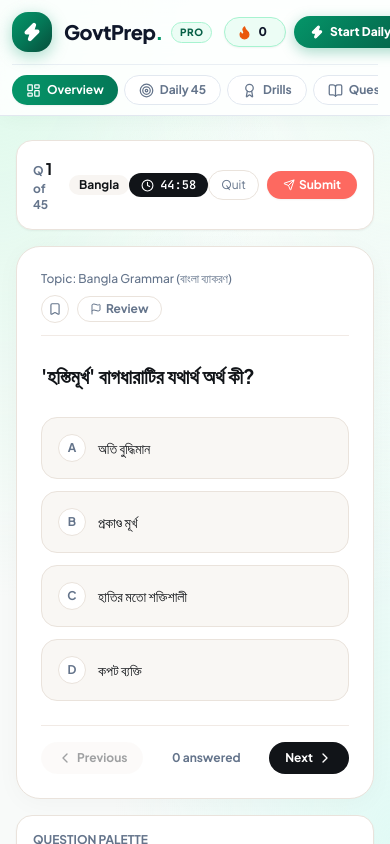
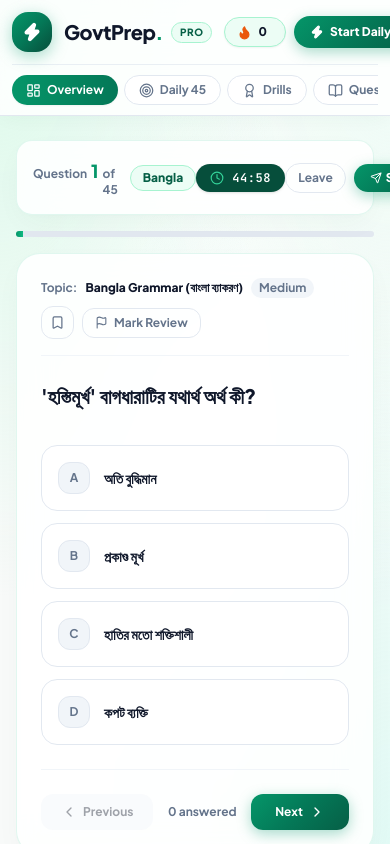
Before and after one commit to Shahriarshihab5/Govt-Job-Prep, a React (Vite) app: page / in a window 390 px wide. Both pictures are taken after a click on the button "Start Daily 45". Shown: the top 844 px of the page. Built offline with nearby package versions, Linux system fonts and the light colour scheme.

Commit message:
feat: complete mobile-friendly exam view with luxury emerald green UI

```diff
--- a/src/components/ExamEngineView.tsx
+++ b/src/components/ExamEngineView.tsx
@@ -9,7 +9,11 @@ import {
   XCircle,
   HelpCircle,
   Flag,
-  RotateCcw
+  RotateCcw,
+  Sparkles,
+  ArrowRight,
+  ShieldCheck,
+  Award
 } from 'lucide-react';
 import confetti from 'canvas-confetti';
 import { Question, ExamSession, QuestionAttempt } from '../types';
@@ -101,7 +105,10 @@ export const ExamEngineView: React.FC<ExamEngineViewProps> = ({
   const handleSubmitExam = () => {
     if (isSubmitted) return;
 
-    const confirmSubmit = window.confirm('Ready to submit your examination answers?');
+    const answeredCount = Object.keys(selectedAnswers).length;
+    const confirmSubmit = window.confirm(
+      `You answered ${answeredCount} of ${questions.length} questions. Finalize and submit?`
+    );
     if (!confirmSubmit && secondsRemaining > 0) return;
 
     let correctCount = 0;
@@ -192,8 +199,8 @@ export const ExamEngineView: React.FC<ExamEngineViewProps> = ({
 
     if (accuracy >= 60) {
       confetti({
-        particleCount: 80,
-        spread: 70,
+        particleCount: 90,
+        spread: 80,
         origin: { y: 0.6 }
       });
     }
@@ -205,54 +212,73 @@ export const ExamEngineView: React.FC<ExamEngineViewProps> = ({
     return `${mins.toString().padStart(2, '0')}:${secs.toString().padStart(2, '0')}`;
   };
 
+  const progressPct = Math.round(((currentIndex + 1) / questions.length) * 100);
+
   if (isSubmitted && submittedSession) {
     return (
       <div className="max-w-4xl mx-auto space-y-6">
-        {/* Results Header Card */}
-        <div className="bg-white border border-[#EAE3DC] rounded-3xl p-6 sm:p-8 shadow-[0_4px_24px_rgba(0,0,0,0.03)] text-center space-y-4">
-          <span className="text-xs font-bold uppercase px-3 py-1 rounded-full bg-[#10B981]/15 text-[#10B981]">
-            Official Evaluation Complete
-          </span>
-          <h1 className="text-3xl sm:text-4xl font-extrabold text-[#111418]">
-            Exam Score: {submittedSession.score} / {questions.length}
+        {/* Results Card with Emerald Theme */}
+        <div className="premium-card rounded-3xl p-6 sm:p-10 text-center space-y-5 border-emerald-500/20 shadow-xl">
+          <div className="inline-flex items-center space-x-2 px-4 py-1.5 rounded-full bg-[#ECFDF5] border border-[#A7F3D0] text-xs font-black text-[#065F46] uppercase">
+            <Award size={15} className="text-[#059669]" />
+            <span>Official Examination Evaluation</span>
+          </div>
+
+          <h1 className="text-3xl sm:text-5xl font-black text-[#0F172A] tracking-tight">
+            Net Score: <span className="text-[#059669]">{submittedSession.score}</span> <span className="text-xl sm:text-2xl text-[#64748B]">/ {questions.length}</span>
           </h1>
-          <p className="text-xs text-[#64748B]">
-            Accuracy: {submittedSession.accuracy}% • Time: {formatTime(submittedSession.durationSeconds)} • Negative marking: -{settings.negativeMarkValue} per error
+
+          <p className="text-xs sm:text-sm text-[#64748B] max-w-lg mx-auto">
+            {submittedSession.accuracy >= 70
+              ? '🎉 Outstanding work! Your score meets the BCS Preliminary qualification target.'
+              : 'Keep practicing! Incorrect questions have been scheduled into your Spaced Revision Queue.'}
           </p>
 
-          {/* KPI grid */}
+          {/* 4 Score Badges */}
           <div className="grid grid-cols-2 sm:grid-cols-4 gap-3 pt-2">
-            <div className="bg-[#F8F5F2] p-4 rounded-2xl text-center">
-              <div className="text-xs text-[#64748B]">Correct</div>
-              <div className="text-2xl font-black text-[#10B981]">{submittedSession.rawCorrect}</div>
+            <div className="bg-[#F8FAF9] p-4 rounded-2xl border border-[#E2E8F0]">
+              <div className="text-xs text-[#64748B] font-bold uppercase">Correct</div>
+              <div className="text-2xl sm:text-3xl font-black text-[#059669] mt-1">{submittedSession.rawCorrect}</div>
+              <div className="text-[11px] text-[#64748B]">+1 per question</div>
             </div>
-            <div className="bg-[#F8F5F2] p-4 rounded-2xl text-center">
-              <div className="text-xs text-[#64748B]">Incorrect</div>
-              <div className="text-2xl font-black text-[#EF4444]">{submittedSession.rawIncorrect}</div>
+
+            <div className="bg-[#F8FAF9] p-4 rounded-2xl border border-[#E2E8F0]">
+              <div className="text-xs text-[#64748B] font-bold uppercase">Incorrect</div>
+              <div className="text-2xl sm:text-3xl font-black text-[#EF4444] mt-1">{submittedSession.rawIncorrect}</div>
+              <div className="text-[11px] text-[#64748B]">-{settings.negativeMarkValue} per error</div>
             </div>
-            <div className="bg-[#F8F5F2] p-4 rounded-2xl text-center">
-              <div className="text-xs text-[#64748B]">Skipped</div>
-              <div className="text-2xl font-black text-[#64748B]">{submittedSession.rawUnanswered}</div>
+
+            <div className="bg-[#F8FAF9] p-4 rounded-2xl border border-[#E2E8F0]">
+              <div className="text-xs text-[#64748B] font-bold uppercase">Accuracy</div>
+              <div className="text-2xl sm:text-3xl font-black text-[#0284C7] mt-1">{submittedSession.accuracy}%</div>
+              <div className="text-[11px] text-[#64748B]">Target &gt; 70%</div>
             </div>
-            <div className="bg-[#F8F5F2] p-4 rounded-2xl text-center">
-              <div className="text-xs text-[#64748B]">Accuracy</div>
-              <div className="text-2xl font-black text-[#4A4DE6]">{submittedSession.accuracy}%</div>
+
+            <div className="bg-[#F8FAF9] p-4 rounded-2xl border border-[#E2E8F0]">
+              <div className="text-xs text-[#64748B] font-bold uppercase">Time Spent</div>
+              <div className="text-2xl sm:text-3xl font-black text-[#0F172A] mt-1">{formatTime(submittedSession.durationSeconds)}</div>
+              <div className="text-[11px] text-[#64748B]">Avg {Math.round(submittedSession.durationSeconds / questions.length)}s / MCQ</div>
             </div>
           </div>
 
-          <button
-            onClick={onFinish}
-            className="px-6 py-2.5 rounded-full bg-[#111418] text-white text-xs font-bold hover:bg-[#20232A] cursor-pointer"
-          >
-            Return to Dashboard
-          </button>
+          <div className="pt-4 flex justify-center">
+            <button
+              onClick={onFinish}
+              className="emerald-btn text-white text-sm font-black px-8 py-3.5 rounded-full cursor-pointer shadow-lg hover:scale-105 transition-transform"
+            >
+              Return to Command Center
+            </button>
+          </div>
         </div>
 
-        {/* Detailed Solutions */}
+        {/* Detailed Solutions Section */}
         <div className="space-y-4">
-          <h2 className="text-lg font-bold text-[#111418]">
-            Answer Review & Solutions ({questions.length})
-          </h2>
+          <div className="flex items-center justify-between px-1">
+            <h2 className="text-lg sm:text-xl font-black text-[#0F172A]">
+              Detailed Solutions & Rationales ({questions.length})
+            </h2>
+            <span className="text-xs text-[#64748B] font-bold">Review explanations carefully</span>
+          </div>
 
           {questions.map((q, idx) => {
             const userChoice = selectedAnswers[idx];
@@ -262,56 +288,61 @@ export const ExamEngineView: React.FC<ExamEngineViewProps> = ({
             return (
               <div
                 key={q.id}
-                className={`bg-white border rounded-2xl p-5 space-y-3 shadow-xs ${
+                className={`premium-card rounded-3xl p-5 sm:p-6 space-y-3 ${
                   isCorr
-                    ? 'border-[#10B981]/50'
+                    ? 'border-emerald-500/40 bg-emerald-50/20'
                     : isUnans
-                      ? 'border-[#EAE3DC]'
-                      : 'border-[#EF4444]/50'
+                      ? 'border-[#E2E8F0]'
+                      : 'border-red-500/40 bg-red-50/20'
                 }`}
               >
                 <div className="flex flex-wrap items-center justify-between gap-2 text-xs">
                   <div className="flex items-center space-x-2">
-                    <span className="font-bold text-[#111418]">#{idx + 1}</span>
-                    <span className="px-2.5 py-0.5 rounded-full bg-[#F8F5F2] font-semibold text-[#64748B]">
+                    <span className="font-black text-[#0F172A]">Question {idx + 1}</span>
+                    <span className="px-2.5 py-0.5 rounded-full bg-[#ECFDF5] text-[#065F46] font-bold">
                       {q.subject}
                     </span>
-                    <span className="text-[#64748B]">{q.topic}</span>
+                    <span className="text-[#64748B]">• {q.topic}</span>
                   </div>
 
-                  <span className={`font-bold ${isCorr ? 'text-[#10B981]' : isUnans ? 'text-[#64748B]' : 'text-[#EF4444]'}`}>
-                    {isCorr ? '✓ Correct (+1)' : isUnans ? 'Skipped (0)' : `✕ Wrong (-${settings.negativeMarkValue})`}
+                  <span className={`font-black ${isCorr ? 'text-[#059669]' : isUnans ? 'text-[#64748B]' : 'text-[#EF4444]'}`}>
+                    {isCorr ? '✓ Correct (+1.0)' : isUnans ? '○ Skipped (0.0)' : `✕ Wrong (-${settings.negativeMarkValue})`}
                   </span>
                 </div>
 
-                <h3 className="text-base font-semibold text-[#111418]">
+                <h3 className="text-base sm:text-lg font-bold text-[#0F172A] leading-relaxed">
                   {q.questionText}
                 </h3>
 
-                <div className="grid grid-cols-1 sm:grid-cols-2 gap-2">
+                <div className="grid grid-cols-1 sm:grid-cols-2 gap-2 pt-1">
                   {q.options.map((opt, optIdx) => {
                     const isSelected = userChoice === optIdx;
                     const isRight = optIdx === q.correctOptionIndex;
 
-                    let optStyle = 'bg-[#F8F5F2] border-[#EAE3DC] text-[#64748B]';
+                    let optStyle = 'bg-white border-[#E2E8F0] text-[#64748B]';
                     if (isRight) {
-                      optStyle = 'bg-[#10B981]/15 border-[#10B981] text-[#10B981] font-bold';
+                      optStyle = 'bg-[#ECFDF5] border-[#10B981] text-[#065F46] font-bold shadow-xs';
                     } else if (isSelected && !isRight) {
-                      optStyle = 'bg-[#EF4444]/15 border-[#EF4444] text-[#EF4444] line-through';
+                      optStyle = 'bg-red-50 border-[#EF4444] text-[#B91C1C] line-through';
                     }
 
                     return (
-                      <div key={optIdx} className={`p-3 rounded-xl border text-xs flex items-center justify-between ${optStyle}`}>
-                        <span>{String.fromCharCode(65 + optIdx)}. {opt}</span>
-                        {isRight && <CheckCircle2 size={15} />}
-                        {isSelected && !isRight && <XCircle size={15} />}
+                      <div key={optIdx} className={`p-3 rounded-2xl border text-xs sm:text-sm flex items-center justify-between ${optStyle}`}>
+                        <div className="flex items-center space-x-2.5">
+                          <span className="w-6 h-6 rounded-full flex items-center justify-center font-bold text-xs bg-[#F1F5F9]">
+                            {String.fromCharCode(65 + optIdx)}
+                          </span>
+                          <span>{opt}</span>
+                        </div>
+                        {isRight && <CheckCircle2 size={16} className="text-[#059669] shrink-0" />}
+                        {isSelected && !isRight && <XCircle size={16} className="text-[#EF4444] shrink-0" />}
                       </div>
                     );
                   })}
                 </div>
 
-                <div className="bg-[#F8F5F2] p-3 rounded-xl text-xs text-[#64748B]">
-                  <span className="font-bold text-[#111418] mr-1">Explanation:</span>
+                <div className="bg-[#F8FAF9] p-3.5 rounded-2xl text-xs sm:text-sm text-[#334155] border border-[#E2E8F0]">
+                  <span className="font-extrabold text-[#059669] mr-1.5">Official Rationale:</span>
                   {q.explanation}
                 </div>
               </div>
@@ -324,34 +355,42 @@ export const ExamEngineView: React.FC<ExamEngineViewProps> = ({
 
   return (
     <div className="max-w-4xl mx-auto space-y-4">
-      {/* Sticky Exam Top Bar */}
-      <div className="bg-white border border-[#EAE3DC] rounded-2xl p-4 flex items-center justify-between shadow-xs sticky top-16 z-30">
+      {/* Sticky Tactical Header */}
+      <div className="premium-card rounded-2xl p-4 flex items-center justify-between shadow-md sticky top-16 sm:top-20 z-40">
         <div className="flex items-center space-x-3">
-          <span className="text-xs font-bold text-[#64748B]">
-            Q <span className="text-base text-[#111418]">{currentIndex + 1}</span> of {questions.length}
-          </span>
-          <span className="text-xs font-bold px-2.5 py-0.5 rounded-full bg-[#F8F5F2] text-[#111418]">
+          <div className="flex items-baseline space-x-1 text-xs font-bold text-[#64748B]">
+            <span>Question</span>
+            <span className="text-lg font-black text-[#059669]">{currentIndex + 1}</span>
+            <span>of {questions.length}</span>
+          </div>
+
+          <span className="text-xs font-extrabold px-3 py-1 rounded-full bg-[#ECFDF5] text-[#065F46] border border-[#A7F3D0]">
             {currentQ.subject}
           </span>
         </div>
 
+        {/* Floating Timer Pill */}
         {timeLimitMinutes > 0 && (
-          <div className="flex items-center space-x-1.5 px-3 py-1 rounded-full bg-[#111418] text-white font-mono text-xs font-bold">
-            <Clock size={13} />
-            <span>{formatTime(secondsRemaining)}</span>
+          <div className={`flex items-center space-x-2 px-3.5 py-1.5 rounded-full font-mono text-xs font-extrabold shadow-sm ${
+            secondsRemaining < 300
+              ? 'bg-red-500 text-white animate-pulse'
+              : 'bg-[#064E3B] text-white'
+          }`}>
+            <Clock size={14} className="text-[#34D399]" />
+            <span className="tracking-wider">{formatTime(secondsRemaining)}</span>
           </div>
         )}
 
         <div className="flex items-center space-x-2">
           <button
             onClick={onCancel}
-            className="text-xs text-[#64748B] hover:text-[#111418] px-3 py-1.5 rounded-full border border-[#EAE3DC]"
+            className="text-xs font-bold text-[#64748B] hover:text-[#0F172A] px-3 py-1.5 rounded-full border border-[#E2E8F0] cursor-pointer"
           >
-            Quit
+            Leave
           </button>
           <button
             onClick={handleSubmitExam}
-            className="flex items-center space-x-1 text-xs font-bold px-4 py-1.5 rounded-full bg-[#FD6960] text-white shadow-xs hover:bg-[#F25C54] cursor-pointer"
+            className="emerald-btn text-white text-xs font-black px-4 py-1.5 rounded-full flex items-center space-x-1 cursor-pointer"
           >
             <Send size={12} />
             <span>Submit</span>
@@ -359,37 +398,59 @@ export const ExamEngineView: React.FC<ExamEngineViewProps> = ({
         </div>
       </div>
 
-      {/* Main Question Card (Clean White with Soft Shadows) */}
-      <div className="bg-white border border-[#EAE3DC] rounded-3xl p-6 sm:p-8 space-y-6 shadow-[0_4px_24px_rgba(0,0,0,0.03)]">
-        <div className="flex flex-wrap items-center justify-between gap-2 border-b border-[#F1EAE5] pb-3 text-xs">
-          <span className="text-[#64748B] font-medium">Topic: {currentQ.topic}</span>
+      {/* Progress Line */}
+      <div className="w-full h-1.5 rounded-full bg-[#E2E8F0] overflow-hidden">
+        <div
+          className="h-full bg-gradient-to-r from-[#059669] to-[#10B981] transition-all duration-300"
+          style={{ width: `${progressPct}%` }}
+        />
+      </div>
+
+      {/* Main Focus Card */}
+      <div className="premium-card rounded-3xl p-6 sm:p-10 space-y-6 shadow-xl">
+        <div className="flex flex-wrap items-center justify-between gap-2 border-b border-[#F1F5F9] pb-4 text-xs">
+          <div className="flex items-center space-x-2">
+            <span className="text-[#64748B] font-bold">Topic:</span>
+            <span className="font-extrabold text-[#0F172A]">{currentQ.topic}</span>
+            <span className="px-2 py-0.5 rounded-full bg-[#F1F5F9] text-[#64748B] font-bold">
+              {currentQ.difficulty}
+            </span>
+          </div>
+
           <div className="flex items-center space-x-2">
             <button
               onClick={() => toggleBookmark(currentQ.id)}
-              className={`p-1.5 rounded-full border ${
-                bookmarkedMap[currentQ.id] ? 'bg-[#FD6960]/15 text-[#FD6960] border-[#FD6960]' : 'border-[#EAE3DC] text-[#64748B]'
+              className={`p-2 rounded-xl border transition-colors cursor-pointer ${
+                bookmarkedMap[currentQ.id]
+                  ? 'bg-[#ECFDF5] text-[#059669] border-[#059669]'
+                  : 'border-[#E2E8F0] text-[#64748B] hover:text-[#0F172A]'
+              }`}
+              title="Bookmark question"
+            >
+              <Bookmark size={15} className={bookmarkedMap[currentQ.id] ? "fill-current" : ""} />
+            </button>
+
+            <button
+              onClick={toggleReviewMark}
+              className={`flex items-center space-x-1.5 px-3 py-1.5 rounded-xl text-xs font-bold border transition-colors cursor-pointer ${
+                markedForReview[currentIndex]
+                  ? 'bg-amber-50 text-amber-700 border-amber-300 font-extrabold'
+                  : 'border-[#E2E8F0] text-[#64748B] hover:text-[#0F172A]'
               }`}
             >
-              <Bookmark size={14} className={bookmarkedMap[currentQ.id] ? "fill-current" : ""} />
-            </button>
-            <button
-              onClick={toggleReviewMark}
-              className={`flex items-center space-x-1 px-3 py-1 rounded-full text-xs font-bold border ${
-                markedForReview[currentIndex] ? 'bg-[#FD6960]/15 text-[#FD6960] border-[#FD6960]' : 'border-[#EAE3DC] text-[#64748B]'
-              }`}
-            >
-              <Flag size={12} />
-              <span>Review</span>
+              <Flag size={13} />
+              <span>Mark Review</span>
             </button>
           </div>
         </div>
 
-        <h2 className="text-xl sm:text-2xl font-bold text-[#111418] leading-relaxed">
+        {/* Question Text with High Contrast Typography */}
+        <h2 className="text-xl sm:text-2xl font-black text-[#0F172A] leading-relaxed">
           {currentQ.questionText}
         </h2>
 
-        {/* 4 Clean Options */}
-        <div className="space-y-3">
+        {/* 4 Interactive Option Cards */}
+        <div className="space-y-3 pt-2">
           {currentQ.options.map((opt, optIdx) => {
             const isSelected = selectedAnswers[currentIndex] === optIdx;
 
@@ -397,32 +458,33 @@ export const ExamEngineView: React.FC<ExamEngineViewProps> = ({
               <button
                 key={optIdx}
                 onClick={() => handleSelectOption(optIdx)}
-                className={`w-full text-left p-4 rounded-2xl border transition-all flex items-center justify-between cursor-pointer ${
+                className={`w-full text-left p-4 sm:p-5 rounded-2xl border transition-all duration-150 flex items-center justify-between cursor-pointer ${
                   isSelected
-                    ? 'bg-[#111418] text-white border-[#111418] shadow-md'
-                    : 'bg-[#F8F5F2]/80 hover:bg-[#F1EAE5] border-[#EAE3DC] text-[#111418]'
+                    ? 'bg-[#064E3B] text-white border-[#064E3B] shadow-md translate-x-1'
+                    : 'bg-white hover:bg-[#F8FAF9] border-[#E2E8F0] text-[#0F172A] hover:border-[#A7F3D0]'
                 }`}
               >
-                <div className="flex items-center space-x-3">
-                  <div className={`w-7 h-7 rounded-full flex items-center justify-center font-bold text-xs ${
-                    isSelected ? 'bg-white text-[#111418]' : 'bg-white text-[#64748B] border border-[#EAE3DC]'
+                <div className="flex items-center space-x-3.5">
+                  <div className={`w-8 h-8 rounded-xl flex items-center justify-center font-bold text-xs ${
+                    isSelected ? 'bg-white text-[#064E3B]' : 'bg-[#F1F5F9] text-[#64748B] border border-[#E2E8F0]'
                   }`}>
                     {String.fromCharCode(65 + optIdx)}
                   </div>
-                  <span className="text-sm sm:text-base font-medium">{opt}</span>
+                  <span className="text-sm sm:text-base font-bold">{opt}</span>
                 </div>
-                {isSelected && <CheckCircle2 size={16} className="text-[#FD6960]" />}
+
+                {isSelected && <CheckCircle2 size={18} className="text-[#34D399] shrink-0" />}
               </button>
             );
           })}
         </div>
 
-        {/* Navigation Arrows */}
-        <div className="flex items-center justify-between pt-4 border-t border-[#F1EAE5]">
+        {/* Bottom Navigation */}
+        <div className="flex items-center justify-between pt-6 border-t border-[#F1F5F9]">
           <button
             onClick={() => setCurrentIndex(prev => Math.max(0, prev - 1))}
             disabled={currentIndex === 0}
-            className="flex items-center space-x-1 px-4 py-2 rounded-full bg-[#F8F5F2] hover:bg-[#F1EAE5] text-[#111418] disabled:opacity-40 text-xs font-bold"
+            className="flex items-center space-x-1.5 px-5 py-2.5 rounded-xl bg-[#F1F5F9] hover:bg-[#E2E8F0] text-[#0F172A] disabled:opacity-40 text-xs font-bold cursor-pointer"
           >
             <ChevronLeft size={16} />
             <span>Previous</span>
@@ -435,7 +497,7 @@ export const ExamEngineView: React.FC<ExamEngineViewProps> = ({
           <button
             onClick={() => setCurrentIndex(prev => Math.min(questions.length - 1, prev + 1))}
             disabled={currentIndex === questions.length - 1}
-            className="flex items-center space-x-1 px-4 py-2 rounded-full bg-[#111418] text-white hover:bg-[#20232A] disabled:opacity-40 text-xs font-bold"
+            className="emerald-btn text-white text-xs font-bold px-6 py-2.5 rounded-xl flex items-center space-x-1.5 disabled:opacity-40 cursor-pointer"
           >
             <span>Next</span>
             <ChevronRight size={16} />
@@ -443,25 +505,33 @@ export const ExamEngineView: React.FC<ExamEngineViewProps> = ({
         </div>
       </div>
 
-      {/* Question Palette */}
-      <div className="bg-white border border-[#EAE3DC] rounded-2xl p-4 shadow-xs">
-        <div className="text-xs font-bold text-[#64748B] mb-2 uppercase">Question Palette</div>
-        <div className="flex flex-wrap gap-1.5 max-h-32 overflow-y-auto">
+      {/* Question Palette with Status Dots */}
+      <div className="premium-card rounded-2xl p-4 sm:p-5 shadow-xs">
+        <div className="flex items-center justify-between mb-3 text-xs font-bold text-[#64748B]">
+          <span>QUESTION PALETTE</span>
+          <div className="flex items-center space-x-3 text-[11px]">
+            <span className="flex items-center gap-1"><span className="w-2.5 h-2.5 rounded-full bg-[#059669]" /> Answered</span>
+            <span className="flex items-center gap-1"><span className="w-2.5 h-2.5 rounded-full bg-amber-400" /> Flagged</span>
+            <span className="flex items-center gap-1"><span className="w-2.5 h-2.5 rounded-full bg-[#E2E8F0]" /> Remaining</span>
+          </div>
+        </div>
+
+        <div className="flex flex-wrap gap-2 max-h-36 overflow-y-auto pr-1">
           {questions.map((_, idx) => {
             const isAnswered = selectedAnswers[idx] !== undefined;
             const isFlagged = markedForReview[idx];
             const isCurrent = currentIndex === idx;
 
-            let style = 'bg-[#F8F5F2] text-[#64748B] border-[#EAE3DC]';
-            if (isAnswered) style = 'bg-[#111418] text-white border-[#111418] font-bold';
-            else if (isFlagged) style = 'bg-[#FD6960]/20 text-[#FD6960] border-[#FD6960] font-bold';
+            let style = 'bg-[#F1F5F9] text-[#64748B] border-[#E2E8F0]';
+            if (isAnswered) style = 'bg-[#059669] text-white border-[#059669] font-black';
+            else if (isFlagged) style = 'bg-amber-100 text-amber-800 border-amber-300 font-extrabold';
 
             return (
               <button
                 key={idx}
                 onClick={() => setCurrentIndex(idx)}
-                className={`w-7 h-7 rounded-lg text-xs font-bold border transition-all ${style} ${
-                  isCurrent ? 'ring-2 ring-[#FD6960]' : ''
+                className={`w-8 h-8 rounded-xl text-xs font-bold border transition-all cursor-pointer ${style} ${
+                  isCurrent ? 'ring-2 ring-[#059669] ring-offset-2' : ''
                 }`}
               >
                 {idx + 1}
```
